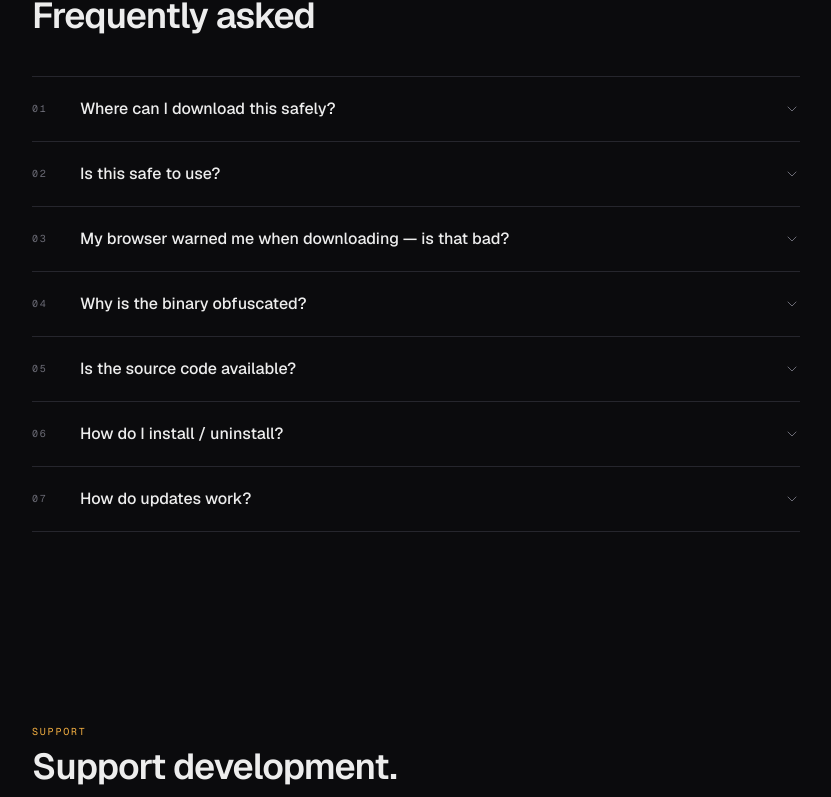
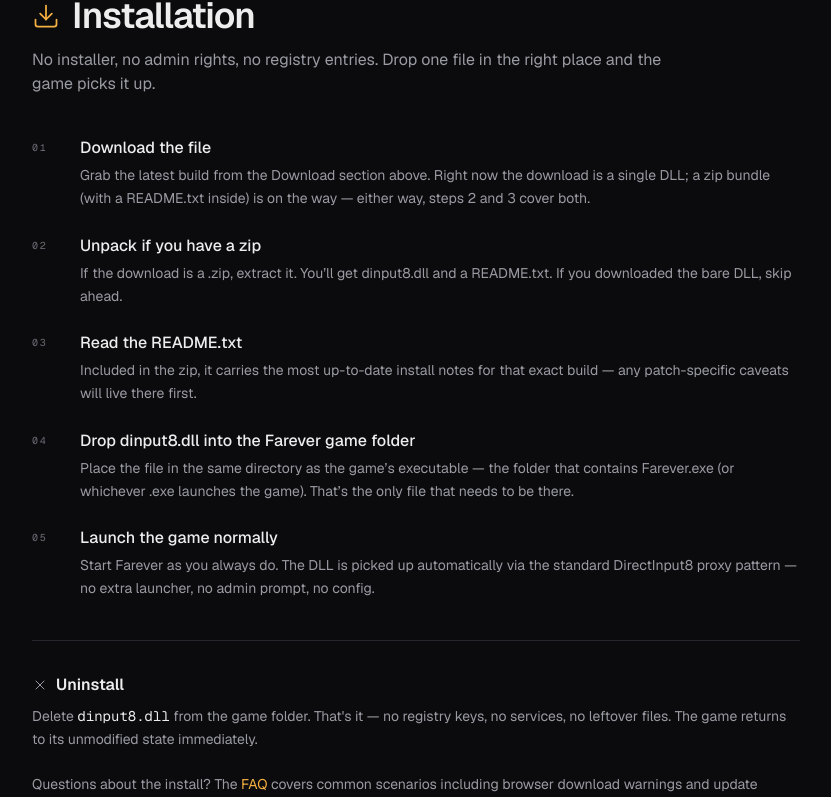
Before and after one commit to Palid/farever-companion, a Next.js app: page / in a window 1280 px wide. Shown: the part 5720-6517 px from the top of the page, without its empty margins (224-1055 px from the left). Built offline with nearby package versions, Linux system fonts and the light colour scheme.

Commit message:
feat(install): add installation section explaining DLL drop-in setup

```diff
--- /dev/null
+++ b/app/_components/InstallSection.tsx
@@ -0,0 +1,89 @@
+import { Icon } from "@/app/_components/Icon";
+
+const steps: { label: string; detail: string }[] = [
+  {
+    label: "Download the file",
+    detail:
+      "Grab the latest build from the Download section above. Right now the download is a single DLL; a zip bundle (with a README.txt inside) is on the way — either way, steps 2 and 3 cover both.",
+  },
+  {
+    label: "Unpack if you have a zip",
+    detail:
+      "If the download is a .zip, extract it. You’ll get dinput8.dll and a README.txt. If you downloaded the bare DLL, skip ahead.",
+  },
+  {
+    label: "Read the README.txt",
+    detail:
+      "Included in the zip, it carries the most up-to-date install notes for that exact build — any patch-specific caveats will live there first.",
+  },
+  {
+    label: "Drop dinput8.dll into the Farever game folder",
+    detail:
+      "Place the file in the same directory as the game’s executable — the folder that contains Farever.exe (or whichever .exe launches the game). That’s the only file that needs to be there.",
+  },
+  {
+    label: "Launch the game normally",
+    detail:
+      "Start Farever as you always do. The DLL is picked up automatically via the standard DirectInput8 proxy pattern — no extra launcher, no admin prompt, no config.",
+  },
+];
+
+export function InstallSection() {
+  return (
+    <section id="install" className="px-4 py-16 md:py-24 bg-background">
+      <div className="max-w-3xl mx-auto">
+        <p className="font-mono text-[10px] uppercase tracking-[0.18em] text-accent">Install</p>
+        <h2 className="mt-2 text-3xl md:text-4xl font-semibold tracking-tight flex items-center gap-3">
+          <Icon name="download" className="w-7 h-7 text-accent shrink-0" />
+          Installation
+        </h2>
+        <p className="mt-3 max-w-2xl text-muted">
+          No installer, no admin rights, no registry entries. Drop one file in the right place and the game picks it up.
+        </p>
+
+        <ol className="mt-10 space-y-6" aria-label="Installation steps">
+          {steps.map((step, i) => {
+            const num = String(i + 1).padStart(2, "0");
+            return (
+              <li key={step.label} className="flex items-start gap-4">
+                <span
+                  className="font-mono text-[10px] uppercase tracking-[0.18em] text-subtle pt-1 w-8 shrink-0"
+                  aria-hidden="true"
+                >
+                  {num}
+                </span>
+                <div>
+                  <p className="font-medium text-foreground">{step.label}</p>
+                  <p className="mt-1 text-sm text-muted leading-relaxed">{step.detail}</p>
+                </div>
+              </li>
+            );
+          })}
+        </ol>
+
+        <div className="mt-10 border-t border-border pt-8">
+          <h3 className="text-base font-semibold text-foreground flex items-center gap-2">
+            <Icon name="close" className="w-4 h-4 text-muted shrink-0" aria-hidden />
+            Uninstall
+          </h3>
+          <p className="mt-2 text-sm text-muted leading-relaxed">
+            Delete <code className="font-mono text-foreground">dinput8.dll</code> from the game folder. That&apos;s it
+            — no registry keys, no services, no leftover files. The game returns to its unmodified state
+            immediately.
+          </p>
+        </div>
+
+        <p className="mt-6 text-sm text-muted">
+          Questions about the install? The{" "}
+          <a
+            href="#faq"
+            className="text-accent underline-offset-4 hover:underline focus-visible:outline-none focus-visible:ring-2 focus-visible:ring-accent/50 focus-visible:ring-offset-2 focus-visible:ring-offset-background"
+          >
+            FAQ
+          </a>{" "}
+          covers common scenarios including browser download warnings and update procedure.
+        </p>
+      </div>
+    </section>
+  );
+}
--- a/app/page.tsx
+++ b/app/page.tsx
@@ -6,6 +6,7 @@ import { ClassStrip } from "@/app/_components/ClassStrip";
 import { MultiClassScreenshot } from "@/app/_components/MultiClassScreenshot";
 import { MoreToolsTease } from "@/app/_components/MoreToolsTease";
 import { DownloadSection } from "@/app/_components/DownloadSection";
+import { InstallSection } from "@/app/_components/InstallSection";
 import { FaqSection } from "@/app/_components/FaqSection";
 import { SupportSection } from "@/app/_components/SupportSection";
 
@@ -20,6 +21,7 @@ export default function Page() {
       <MultiClassScreenshot />
       <MoreToolsTease />
       <DownloadSection />
+      <InstallSection />
       <FaqSection />
       <SupportSection />
     </>
```
